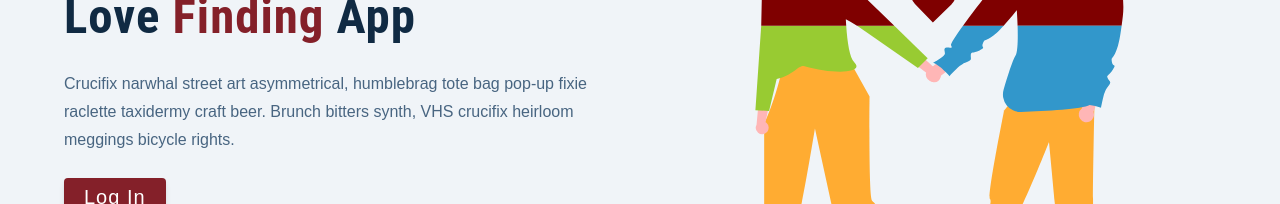
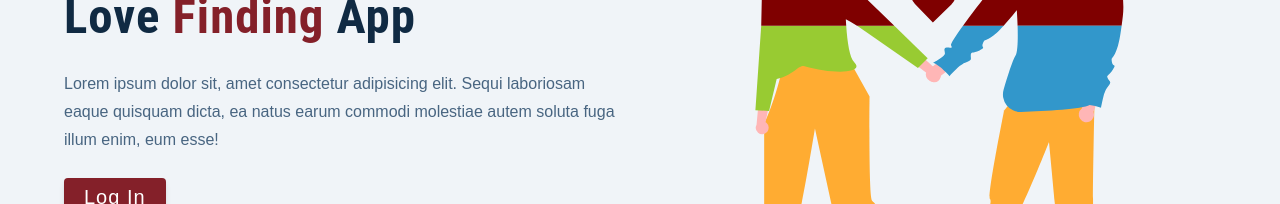
Before and after one commit to obrm/react-demo-dating-app, a React (Create React App) app: page / in a window 1280 px wide. Shown: the part 307-511 px from the top of the page. Built offline with nearby package versions, Linux system fonts and the light colour scheme.

Commit message:
replace lorem

```diff
--- a/src/pages/Landing.js
+++ b/src/pages/Landing.js
@@ -15,9 +15,7 @@ const Landing = ({ setPage }) => {
             Love <span>finding</span> app
           </h1>
           <p>
-            Crucifix narwhal street art asymmetrical, humblebrag tote bag pop-up
-            fixie raclette taxidermy craft beer. Brunch bitters synth, VHS
-            crucifix heirloom meggings bicycle rights.
+            Lorem ipsum dolor sit, amet consectetur adipisicing elit. Sequi laboriosam eaque quisquam dicta, ea natus earum commodi molestiae autem soluta fuga illum enim, eum esse!
           </p>
           <button onClick={() => setPage('login')} className='btn btn-hero'>
             Log In
```
